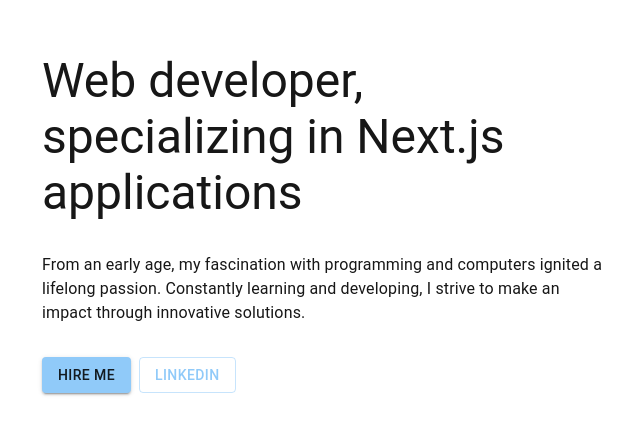
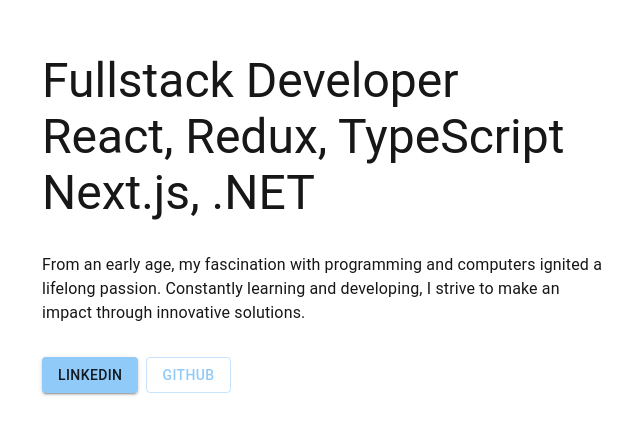
Before and after one commit to michalshelenberg/michalshelenberg, a Next.js app: page / in a window 1280 px wide. Shown: the part 177-612 px from the top of the page, without its empty margins (314-954 px from the left). Built offline with nearby package versions, Linux system fonts and the light colour scheme; what @mui/material-nextjs would draw is missing.

Commit message:
Update header

```diff
--- a/app/page.tsx
+++ b/app/page.tsx
@@ -14,9 +14,11 @@
         }}
       >
         <Typography sx={{ typography: { xs: "h5", md: "h3" }, mb: 4 }}>
-          Web developer, <br />
-          specializing in Next.js <br />
-          applications
+          Fullstack Developer
+          <br />
+          React, Redux, TypeScript
+          <br />
+          Next.js, .NET
         </Typography>
         <Typography sx={{ typography: { xs: "body2", md: "body1" }, mb: 4 }}>
           From an early age, my fascination with programming and computers
@@ -28,13 +30,10 @@
             href={"https://www.linkedin.com/in/michalshelenberg/"}
             target="_blank"
           >
-            <Button variant="contained">Hire me</Button>
+            <Button variant="contained">LinkedIn</Button>
           </Link>
-          <Link
-            href={"https://www.linkedin.com/in/michalshelenberg/"}
-            target="_blank"
-          >
-            <Button variant="outlined">LinkedIn</Button>
+          <Link href={"https://github.com/michalshelenberg"} target="_blank">
+            <Button variant="outlined">GitHub</Button>
           </Link>
         </Stack>
       </Box>
```
